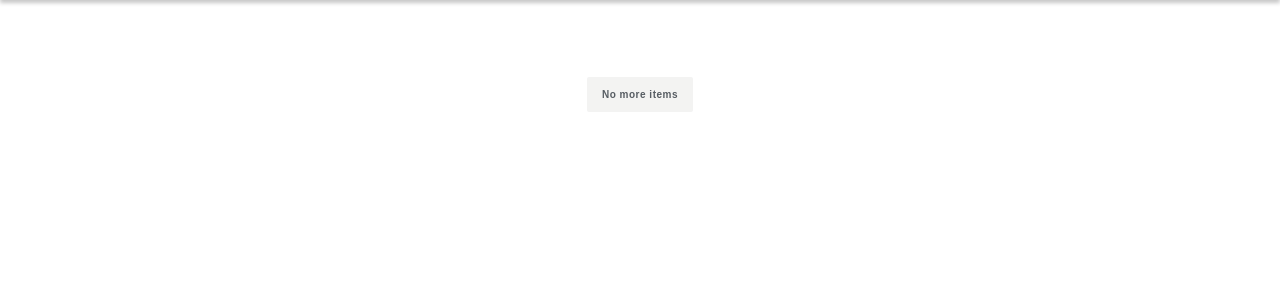
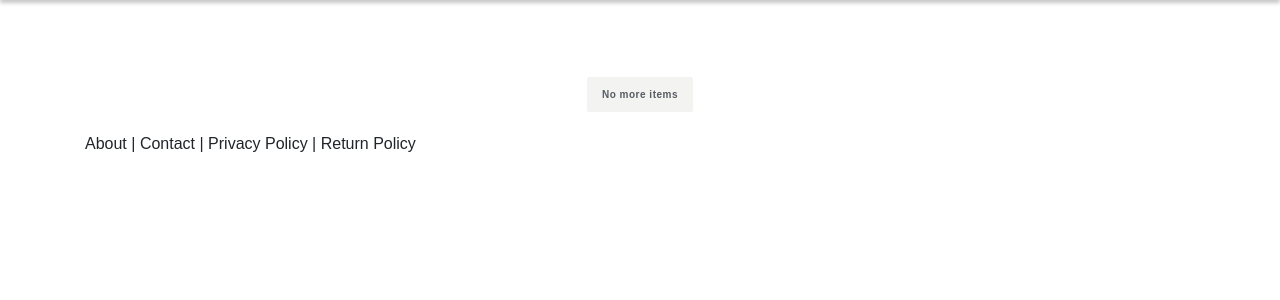
Before and after one commit to vidit-agarwal/AppStreet-Assignment, a PHP site: page / in a window 1280 px wide. Shown: the part 64-364 px from the top of the page. Run offline with PHP 8.4, Linux system fonts and the light colour scheme; data that the repository does not hold is empty.

Commit message:
Uploading final code

```diff
--- a/index.php
+++ b/index.php
@@ -111,6 +111,20 @@
 
 
 	</div>
+
+	<div class="footer">
+		<div class="container">
+			<span>About</span>
+			<span>|</span>
+			<span>Contact</span>
+			<span>|</span>
+			<span>Privacy Policy</span>
+			<span>|</span>
+			<span>Return Policy</span>
+		</div>
+
+	</div>
+
 	<!--/Item Listing the container-->
 
 	<script>
```
Also changed, not shown: item.php (+8 -1 lines).
